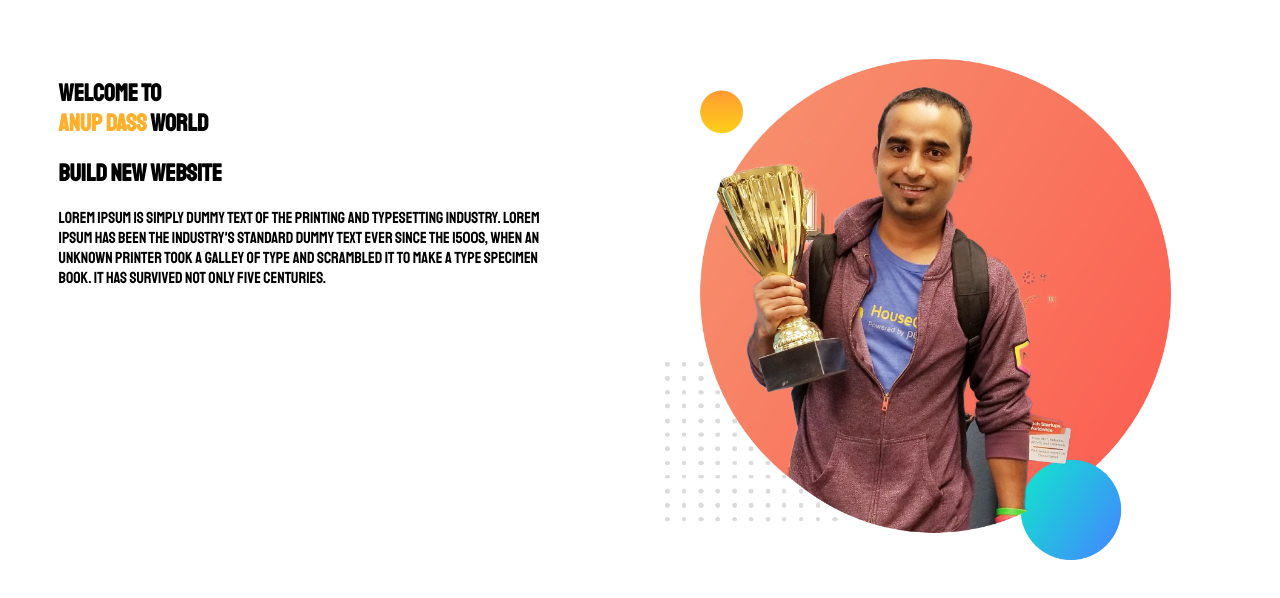
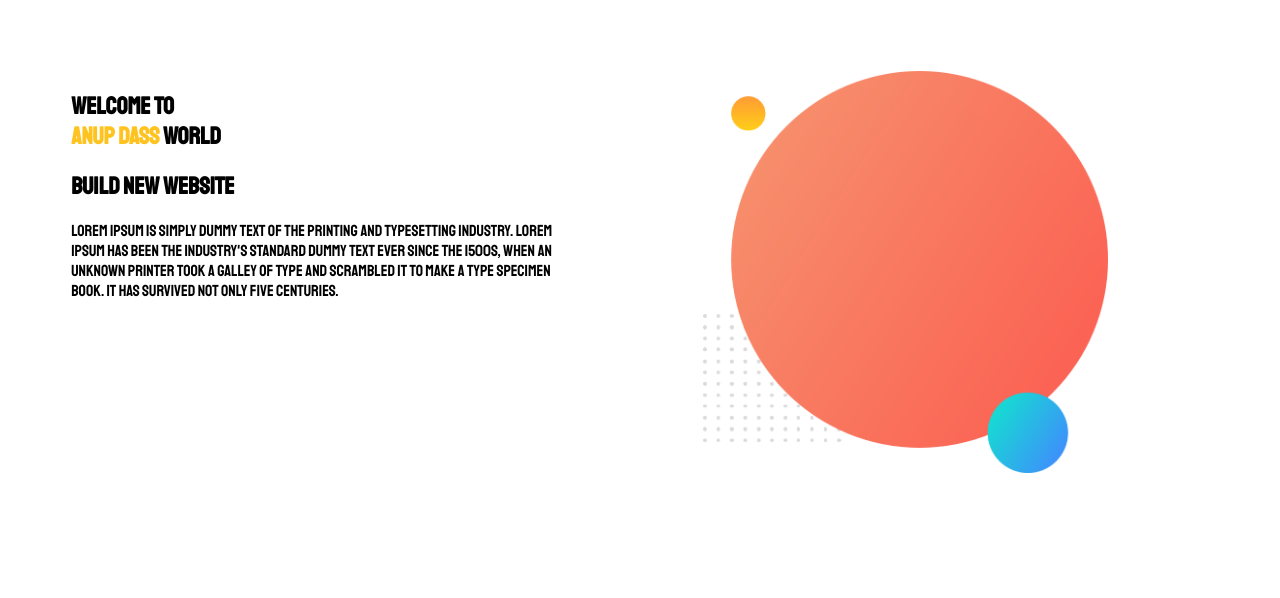
Before and after one commit to anupdass/First-portfolilo, a plain HTML site: page index.html in a window 1280 px wide. Drawn offline with Linux system fonts and the light colour scheme.

Commit message:
portfolio

```diff
--- a/index.html
+++ b/index.html
@@ -14,12 +14,12 @@
     <section>
         <div class="half-width">
             <h1>Welcome To<br>
-                <span class="highlighte"> Anup Dass </span>  World</h1>
+                <span class="highlighte"> Anup Dass </span> World</h1>
                 <h1>Build new Website</h1>
                 <p>Lorem Ipsum is simply dummy text of the printing and typesetting industry. Lorem Ipsum has been the industry's standard dummy text ever since the 1500s, when an unknown printer took a galley of type and scrambled it to make a type specimen book. It has survived not only five centuries.</p>
         </div>
         <div class="half-width">
-            <img src="images/jhankar.png" alt="">
+            <img src="images/my-bg.png" alt="">
         </div>
     </section>
 
--- a/style.css
+++ b/style.css
@@ -3,14 +3,14 @@ body{
     font-family: 'Staatliches', cursive;
 }
 .highlighte{
-    color:#FFAF29;
+    color:#FFC31F;
 }
 .half-width{
     width: 40%;
     float: left;
-    margin: 2%;
+    margin: 3%;
     padding: 2%;
 }
 .half-width img{
-    width: 100%;
+    width: 80%;
 }
```
